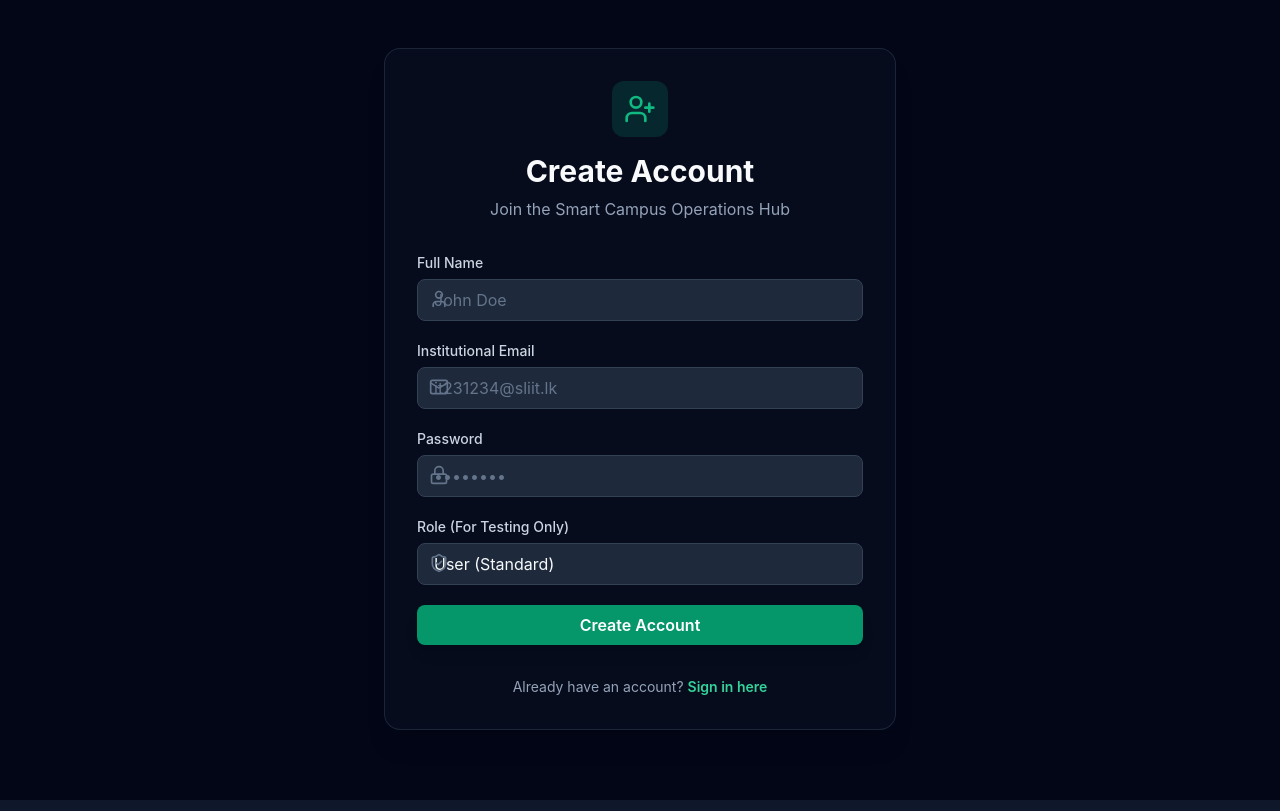
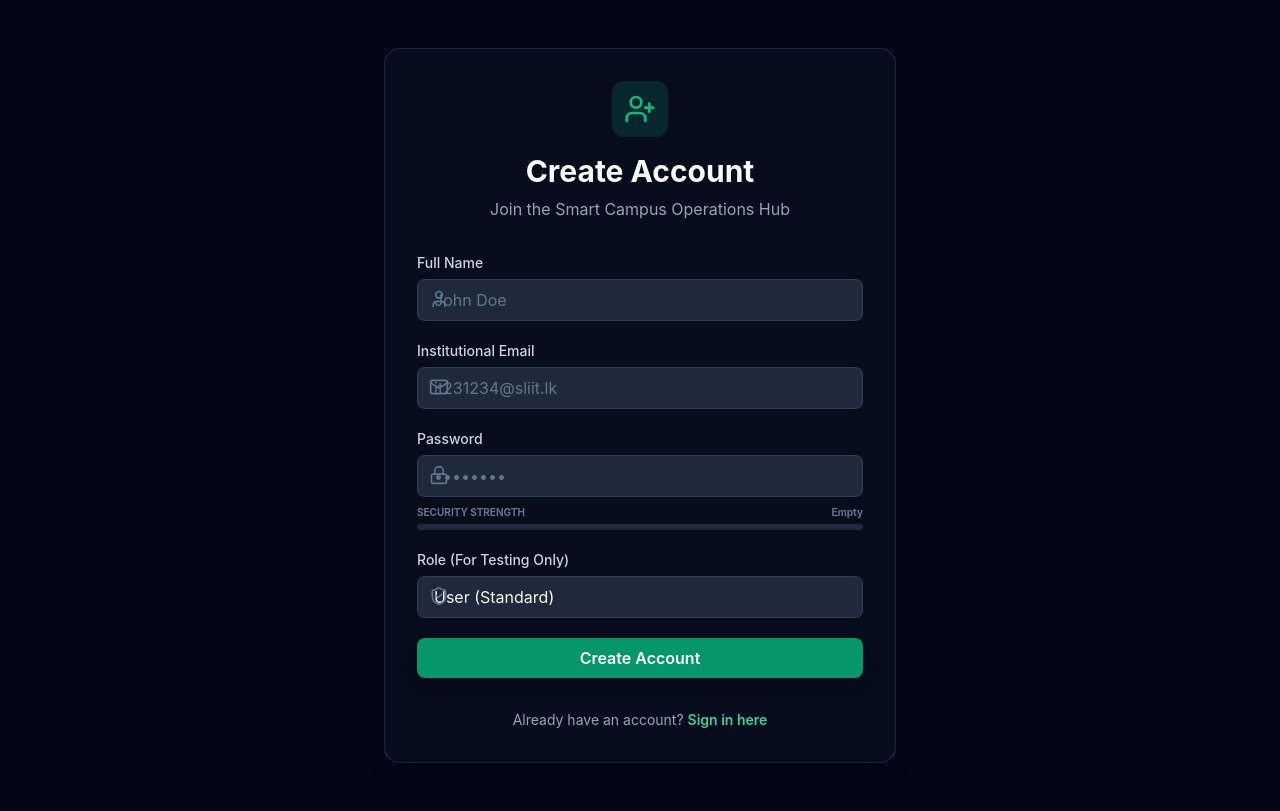
Before and after one commit to denuwan9/it3030-paf-2026-smart-campus-group-77, a React (Vite) app in the folder frontend/: page /register in a window 1280 px wide. Built offline with nearby package versions, Linux system fonts and the light colour scheme; no server answers.

Commit message:
feat: Add Framer Motion for animations and implement ProtectedRoute and PasswordStrengthIndicator components.

```diff
--- a/frontend/package.json
+++ b/frontend/package.json
@@ -18,7 +18,8 @@
     "react-router-dom": "^6.22.3",
     "zod": "^3.23.4",
     "@hookform/resolvers": "^3.3.4",
-    "lucide-react": "^0.372.0"
+    "lucide-react": "^0.372.0",
+    "framer-motion": "^11.0.24"
   },
   "devDependencies": {
     "@types/react": "^18.2.66",
--- /dev/null
+++ b/frontend/src/components/PasswordStrengthIndicator.jsx
@@ -0,0 +1,42 @@
+import React from 'react';
+import { motion } from 'framer-motion';
+
+const PasswordStrengthIndicator = ({ password }) => {
+  const getStrength = (pass) => {
+    let score = 0;
+    if (!pass) return 0;
+    if (pass.length > 8) score++;
+    if (/[A-Z]/.test(pass)) score++;
+    if (/[a-z]/.test(pass)) score++;
+    if (/[0-9]/.test(pass)) score++;
+    if (/[^A-Za-z0-9]/.test(pass)) score++;
+    return score;
+  };
+
+  const strength = getStrength(password);
+  const labels = ['Too weak', 'Weak', 'Fair', 'Good', 'Strong'];
+  const colors = ['bg-red-500', 'bg-orange-500', 'bg-yellow-500', 'bg-blue-500', 'bg-emerald-500'];
+
+  return (
+    <div className="mt-2">
+      <div className="flex justify-between items-center mb-1">
+        <span className="text-[10px] uppercase font-bold text-slate-500">Security Strength</span>
+        <span className={`text-[10px] font-bold ${strength > 0 ? colors[strength-1].replace('bg-', 'text-') : 'text-slate-500'}`}>
+          {strength > 0 ? labels[strength-1] : 'Empty'}
+        </span>
+      </div>
+      <div className="h-1.5 w-full bg-slate-800 rounded-full overflow-hidden flex gap-1">
+        {[1, 2, 3, 4, 5].map((level) => (
+          <motion.div
+            key={level}
+            initial={{ width: 0 }}
+            animate={{ width: strength >= level ? '20%' : '0%' }}
+            className={`h-full ${strength >= level ? colors[strength-1] : 'bg-transparent'} transition-colors duration-300`}
+          />
+        ))}
+      </div>
+    </div>
+  );
+};
+
+export default PasswordStrengthIndicator;
--- a/frontend/src/components/ProtectedRoute.jsx
+++ b/frontend/src/components/ProtectedRoute.jsx
@@ -3,22 +3,26 @@ import { Navigate, Outlet, useLocation } from 'react-router-dom';
 import { useAuth } from '../context/AuthContext';
 
 const ProtectedRoute = ({ allowedRoles }) => {
-  const { user, token, loading } = useAuth();
+  const { user, token, loading, hasRole } = useAuth();
   const location = useLocation();
 
   if (loading) {
     return (
-      <div className="flex items-center justify-center min-h-screen">
-        <div className="animate-spin rounded-full h-12 w-12 border-t-2 border-b-2 border-primary-500"></div>
+      <div className="flex items-center justify-center min-h-[60vh]">
+        <div className="flex flex-col items-center gap-4">
+          <div className="animate-spin rounded-full h-12 w-12 border-t-2 border-b-2 border-primary-500"></div>
+          <p className="text-slate-500 text-sm animate-pulse">Verifying credentials...</p>
+        </div>
       </div>
     );
   }
 
   if (!token) {
+    // Save the location the user was trying to access
     return <Navigate to="/login" state={{ from: location }} replace />;
   }
 
-  if (allowedRoles && !allowedRoles.includes(user?.role)) {
+  if (allowedRoles && !hasRole(allowedRoles)) {
     return <Navigate to="/unauthorized" replace />;
   }
 
--- a/frontend/src/pages/LoginPage.jsx
+++ b/frontend/src/pages/LoginPage.jsx
@@ -5,6 +5,7 @@ import * as z from 'zod';
 import { Link, useNavigate } from 'react-router-dom';
 import { useAuth } from '../context/AuthContext';
 import { LogIn, Mail, Lock, Chrome } from 'lucide-react';
+import { motion } from 'framer-motion';
 
 const loginSchema = z.object({
   email: z.string().email('Invalid email address'),
@@ -12,9 +13,9 @@ const loginSchema = z.object({
 });
 
 const LoginPage = () => {
-  const { login } = useAuth();
+  const { login, loading } = useAuth();
   const navigate = useNavigate();
-  const { register, handleSubmit, formState: { errors, isSubmitting } } = useForm({
+  const { register, handleSubmit, formState: { errors } } = useForm({
     resolver: zodResolver(loginSchema),
   });
 
@@ -32,8 +33,13 @@ const LoginPage = () => {
   };
 
   return (
-    <div className="flex items-center justify-center p-4">
-      <div className="w-full max-w-md glass p-8 rounded-2xl">
+    <div className="flex items-center justify-center p-4 min-h-[80vh]">
+      <motion.div
+        initial={{ opacity: 0, scale: 0.95 }}
+        animate={{ opacity: 1, scale: 1 }}
+        transition={{ duration: 0.4 }}
+        className="w-full max-w-md glass p-8 rounded-2xl"
+      >
         <div className="text-center mb-10">
           <div className="inline-flex items-center justify-center p-3 bg-primary-600/20 rounded-xl mb-4">
             <LogIn className="w-8 h-8 text-primary-500" />
@@ -44,7 +50,8 @@ const LoginPage = () => {
 
         <button
           onClick={handleGoogleLogin}
-          className="w-full flex items-center justify-center gap-3 py-2.5 px-4 bg-white hover:bg-slate-50 text-slate-900 font-semibold rounded-lg transition-all mb-6 shadow-md"
+          type="button"
+          className="w-full flex items-center justify-center gap-3 py-2.5 px-4 bg-white hover:bg-slate-50 text-slate-900 font-semibold rounded-lg transition-all mb-6 shadow-md active:scale-95"
         >
           <Chrome className="w-5 h-5 text-red-500" />
           Continue with Google
@@ -89,10 +96,15 @@ const LoginPage = () => {
 
           <button
             type="submit"
-            disabled={isSubmitting}
-            className="btn-primary"
+            disabled={loading}
+            className="btn-primary flex items-center justify-center gap-2"
           >
-            {isSubmitting ? 'Signing in...' : 'Sign In'}
+            {loading ? (
+              <>
+                <div className="w-4 h-4 border-2 border-white/30 border-t-white rounded-full animate-spin" />
+                Signing in...
+              </>
+            ) : 'Sign In'}
           </button>
         </form>
 
@@ -100,7 +112,7 @@ const LoginPage = () => {
           Don't have an account?{' '}
           <Link to="/register" className="text-primary-400 hover:text-primary-300 font-semibold">Sign up now</Link>
         </p>
-      </div>
+      </motion.div>
     </div>
   );
 };
--- a/frontend/src/pages/OtpPage.jsx
+++ b/frontend/src/pages/OtpPage.jsx
@@ -2,17 +2,17 @@ import React, { useState, useEffect } from 'react';
 import { useLocation, useNavigate } from 'react-router-dom';
 import { useAuth } from '../context/AuthContext';
 import { KeyRound, Timer } from 'lucide-react';
+import { motion } from 'framer-motion';
 import toast from 'react-hot-toast';
 
 const OtpPage = () => {
-  const { verifyOtp } = useAuth();
+  const { verifyOtp, loading } = useAuth();
   const location = useLocation();
   const navigate = useNavigate();
   const email = location.state?.email;
 
   const [otp, setOtp] = useState(['', '', '', '', '', '']);
   const [timer, setTimer] = useState(60);
-  const [loading, setLoading] = useState(false);
 
   useEffect(() => {
     if (!email) {
@@ -44,24 +44,25 @@ const OtpPage = () => {
       return;
     }
 
-    setLoading(true);
     const result = await verifyOtp(email, otpCode);
-    setLoading(false);
-
     if (result.success) {
       navigate('/dashboard');
     }
   };
 
   const handleResend = () => {
-    // Logic for resending OTP would go here via auth context
     toast.success('Verification code resent');
     setTimer(60);
   };
 
   return (
-    <div className="flex items-center justify-center p-4">
-      <div className="w-full max-w-md glass p-8 rounded-2xl text-center">
+    <div className="flex items-center justify-center p-4 min-h-[80vh]">
+      <motion.div
+        initial={{ opacity: 0, scale: 0.95 }}
+        animate={{ opacity: 1, scale: 1 }}
+        transition={{ duration: 0.4 }}
+        className="w-full max-w-md glass p-8 rounded-2xl text-center"
+      >
         <div className="inline-flex items-center justify-center p-3 bg-primary-600/20 rounded-xl mb-4">
           <KeyRound className="w-8 h-8 text-primary-500" />
         </div>
@@ -89,9 +90,14 @@ const OtpPage = () => {
           <button
             type="submit"
             disabled={loading}
-            className="btn-primary"
+            className="btn-primary flex items-center justify-center gap-2"
           >
-            {loading ? 'Verifying...' : 'Verify & Continue'}
+            {loading ? (
+              <>
+                <div className="w-4 h-4 border-2 border-white/30 border-t-white rounded-full animate-spin" />
+                Verifying...
+              </>
+            ) : 'Verify & Continue'}
           </button>
         </form>
 
@@ -109,7 +115,7 @@ const OtpPage = () => {
             Resend Verification Code
           </button>
         </div>
-      </div>
+      </motion.div>
     </div>
   );
 };
--- a/frontend/src/pages/RegisterPage.jsx
+++ b/frontend/src/pages/RegisterPage.jsx
@@ -1,10 +1,12 @@
-import React from 'react';
-import { useForm } from 'react-hook-form';
+import React, { useState } from 'react';
+import { useForm, useWatch } from 'react-hook-form';
 import { zodResolver } from '@hookform/resolvers/zod';
 import * as z from 'zod';
 import { Link, useNavigate } from 'react-router-dom';
 import { useAuth } from '../context/AuthContext';
 import { UserPlus, Mail, Lock, User, ShieldCheck } from 'lucide-react';
+import { motion } from 'framer-motion';
+import PasswordStrengthIndicator from '../components/PasswordStrengthIndicator';
 
 const registerSchema = z.object({
   fullName: z.string().min(2, 'Full name must be at least 2 characters'),
@@ -19,13 +21,19 @@ const registerSchema = z.object({
 });
 
 const RegisterPage = () => {
-  const { register: registerUser } = useAuth();
+  const { register: registerUser, loading } = useAuth();
   const navigate = useNavigate();
-  const { register, handleSubmit, formState: { errors, isSubmitting } } = useForm({
+  const { register, handleSubmit, control, formState: { errors } } = useForm({
     resolver: zodResolver(registerSchema),
     defaultValues: {
       role: 'ROLE_USER'
     }
+  });
+
+  const passwordValue = useWatch({
+    control,
+    name: "password",
+    defaultValue: ""
   });
 
   const onSubmit = async (data) => {
@@ -37,7 +45,12 @@ const RegisterPage = () => {
 
   return (
     <div className="flex items-center justify-center p-4 py-12">
-      <div className="w-full max-w-lg glass p-8 rounded-2xl">
+      <motion.div
+        initial={{ opacity: 0, y: 20 }}
+        animate={{ opacity: 1, y: 0 }}
+        transition={{ duration: 0.5 }}
+        className="w-full max-w-lg glass p-8 rounded-2xl"
+      >
         <div className="text-center mb-8">
           <div className="inline-flex items-center justify-center p-3 bg-emerald-600/20 rounded-xl mb-4">
             <UserPlus className="w-8 h-8 text-emerald-500" />
@@ -86,6 +99,7 @@ const RegisterPage = () => {
                 className={`input-field pl-11 ${errors.password ? 'border-red-500' : ''}`}
               />
             </div>
+            <PasswordStrengthIndicator password={passwordValue} />
             {errors.password && <p className="text-red-400 text-xs mt-1">{errors.password.message}</p>}
           </div>
 
@@ -106,10 +120,15 @@ const RegisterPage = () => {
 
           <button
             type="submit"
-            disabled={isSubmitting}
-            className="btn-primary mt-6 !bg-emerald-600 hover:!bg-emerald-500"
+            disabled={loading}
+            className="btn-primary mt-6 !bg-emerald-600 hover:!bg-emerald-500 flex items-center justify-center gap-2"
           >
-            {isSubmitting ? 'Creating account...' : 'Create Account'}
+            {loading ? (
+              <>
+                <div className="w-4 h-4 border-2 border-white/30 border-t-white rounded-full animate-spin" />
+                Creating account...
+              </>
+            ) : 'Create Account'}
           </button>
         </form>
 
@@ -117,7 +136,7 @@ const RegisterPage = () => {
           Already have an account?{' '}
           <Link to="/login" className="text-emerald-400 hover:text-emerald-300 font-semibold">Sign in here</Link>
         </p>
-      </div>
+      </motion.div>
     </div>
   );
 };
```
Also changed, not shown: frontend/src/api/axiosInstance.js (+12 -10 lines), frontend/src/context/AuthContext.jsx (+16 -2 lines), frontend/src/pages/ForgotPasswordPage.jsx (+16 -5 lines), 1 other file (tests, documents, lock files or other folders).
